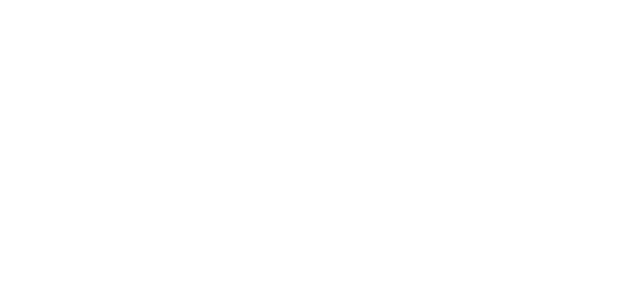
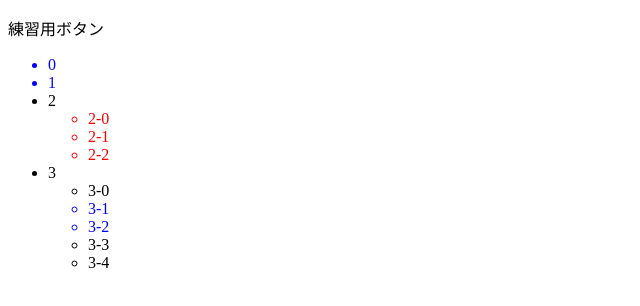
Before and after one commit to katakusu/jquery_init, a plain HTML site: page index.html in a window 1280 px wide. Shown: the whole page, without its empty margins (0-640 px from the left). Drawn offline with Linux system fonts and the light colour scheme.

Commit message:
#03 演習課題

```diff
--- a/index.html
+++ b/index.html
@@ -5,12 +5,36 @@
   <title>JQuery</title>
 </head>
 <body>
-  <p>練習</p>
+  <p>練習用ボタン</p>
+  <ul id="main">
+    <li class="item">0</li>
+    <li class="item">1</li>
+    <li>2
+      <ul id="sub">
+        <li>2-0</li>
+        <li>2-1</li>
+        <li>2-2</li>
+      </ul>
+    </li>
+    <li>3
+      <ul>
+        <li>3-0</li>
+        <li class="item">3-1</li>
+        <li class="item">3-2</li>
+        <li>3-3</li>
+        <li>3-4</li>
+      </ul>
+    </li>
+  </ul>
+
   <script src="./jquery/jquery-1.11.3.js"></script>
   <script>
     //$(document).ready(function(){
     $(function(){
-      $('p').css('color', 'red').hide('slow');
+      // セレクタ・メソッド
+      // html:そのまま　id:# class:.
+      $("#sub").css('color', 'red');
+      $(".item").css('color', 'blue');
     });
   </script>
 </body>
```
